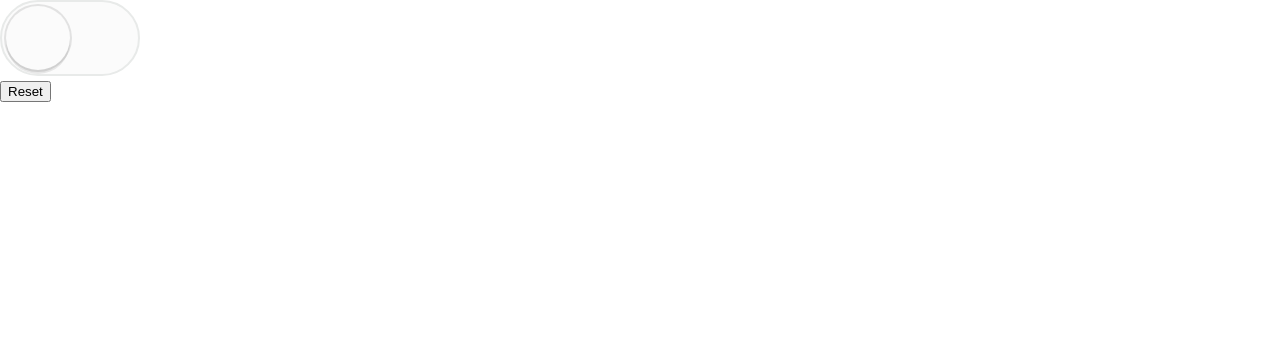
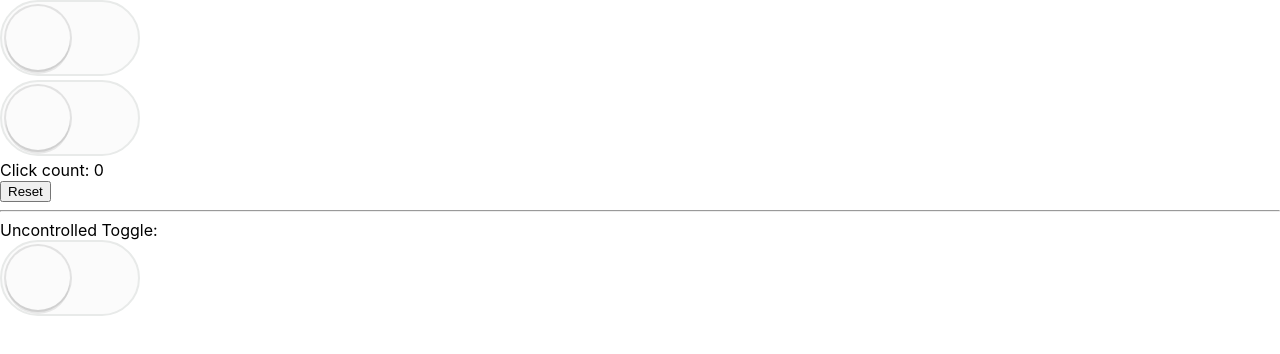
Before and after one commit to Kaycodes11/react-patterns, a React (Create React App) app: page / in a window 1280 px wide. Shown: the top 354 px of the page. Built offline with nearby package versions, Linux system fonts and the light colour scheme.

Commit message:
state reducer has updated

```diff
--- a/src/App4.tsx
+++ b/src/App4.tsx
@@ -3,13 +3,14 @@ import {Switch} from "./exercise-related/switch";
 
 // State Reducer
 const callAll = (...fns: any[]) => (...args: any[]) => fns.forEach((fn) => fn && fn(args));
+const actionTypes = { toggle: "toggle", reset: "reset" }
 
 function toggleReducer(state: Record<string, any>, {type, initialState}) {
     switch (type) {
-        case 'toggle': {
+        case actionTypes.toggle: {
             return {on: !state.on}
         }
-        case 'reset': {
+        case actionTypes.reset: {
             return initialState;
         }
         default:
@@ -23,8 +24,8 @@ function useToggle({initialOn = false, reducer = toggleReducer}) {
     const {on} = state;
 
     // @ts-ignore
-    const toggle = () => dispatch({type: "toggle"});
-    const reset = () => dispatch({type: "reset", initialState});
+    const toggle = () => dispatch({type: actionTypes.toggle});
+    const reset = () => dispatch({type: actionTypes.reset, initialState});
 
     // @ts-ignore
     function getTogglerProps({onClick, ...props}: any = {}) {
@@ -45,8 +46,8 @@ function useToggle({initialOn = false, reducer = toggleReducer}) {
     return {on, toggle, reset, getTogglerProps, getResetterProps};
 }
 
-// export { useToggle, toggleReducer }
-// import { useToggle, toggleReducer } from "./use-toggle"
+// export { useToggle, toggleReducer, actionTypes }
+// import { useToggle, toggleReducer, actionTypes } from "./use-toggle"
 
 
 function App() {
@@ -54,7 +55,7 @@ function App() {
     const clickedTooMuch = timesClicked >= 4;
 
     function toggleStateReducer(state, action) {
-        if (action.type === 'toggle' && clickedTooMuch) {
+        if (action.type === actionTypes.toggle && clickedTooMuch) {
             return {on: state.on};
         }
         // otherwise sent to this reducer with state, action as arguments
--- /dev/null
+++ b/src/App5.tsx
@@ -0,0 +1,111 @@
+import * as React from 'react';
+import {Switch} from "./exercise-related/switch";
+
+// control props
+const callAll = (...fns: any[]) => (...args: any[]) => fns.forEach(fn => fn && fn(args));
+
+
+const actionTypes = {toggle: "toggle", reset: "reset"};
+
+function toggleReducer(state: Record<string, any>, {type, initialState}) {
+    switch (type) {
+        case actionTypes.toggle: {
+            return {on: !state.on}
+        }
+        case actionTypes.reset: {
+            return initialState;
+        }
+        default:
+            throw new Error(`Unsupported error types is : ${type}`);
+    }
+}
+
+function useToggle({initialOn = false, reducer = toggleReducer, onChange, on: controlledOn}) {
+    const {current: initialState} = React.useRef<{ on: boolean }>({on: initialOn});
+    const [state, dispatch] = React.useReducer(reducer, initialState);
+    const onIsControlled = controlledOn != null; // it will evaluate to either true/false
+    const on = onIsControlled ? controlledOn : state.on;
+
+    function dispatchWithChange(action) {
+        if (!onIsControlled) {
+            dispatch(action);
+        }
+        const newState = reducer({...state, on}, action);
+        onChange?.(newState, action); // onChange(reducer(state, action), action)
+    }
+
+    // @ts-ignore
+    const toggle = () => dispatchWithChange({type: actionTypes.toggle});
+    const reset = () => dispatchWithChange({type: actionTypes.reset, initialState});
+
+    // @ts-ignore
+    function getTogglerProps({onClick, ...props}: any = {}) {
+        return {
+            'aria-pressed': on,
+            onClick: callAll(onClick, toggle),
+            ...props
+        };
+    }
+
+    function getResetterProps({onClick, ...props}: any = {}) {
+        return {
+            onClick: callAll(onClick, reset),
+            ...props
+        }
+    }
+
+    return {on, toggle, reset, getTogglerProps, getResetterProps};
+}
+
+function Toggle({on: controlledOn, onChange}: Record<string, any>) {
+    // @ts-ignore
+    const {on, getTogglerProps} = useToggle({on: controlledOn, onChange});
+    const props = getTogglerProps({on});
+    return <Switch {...props} />;
+}
+
+function App() {
+    const [bothOn, setBothOn] = React.useState(false);
+    const [timesClicked, setTimesClicked] = React.useState(0);
+
+    function handleToggleChange(state, action) {
+        if (action.type === actionTypes.toggle && timesClicked > 4) {
+            return;
+        }
+        setBothOn(state.on);
+        setTimesClicked(c => c + 1);
+    }
+
+    function handleResetClick() {
+        setBothOn(false);
+        setTimesClicked(0);
+    }
+
+    return (
+        <div>
+            <div>
+                <Toggle on={bothOn} onChange={handleToggleChange}/>
+                <Toggle on={bothOn} onChange={handleToggleChange}/>
+            </div>
+            {timesClicked > 4 ? (
+                <div data-testid="notice">
+                    Whoa, you clicked too much!
+                    <br/>
+                </div>
+            ) : (
+                <div data-testid="click-count">Click count: {timesClicked}</div>
+            )}
+            <button onClick={handleResetClick}>Reset</button>
+            <hr/>
+            <div>
+                <div>Uncontrolled Toggle:</div>
+                <Toggle
+                    onChange={(...args) => console.info('Uncontrolled Toggle onChange', ...args)
+                    }
+                />
+            </div>
+        </div>
+    );
+}
+
+export default App;
--- a/src/index.tsx
+++ b/src/index.tsx
@@ -1,7 +1,7 @@
 import React from "react";
 import ReactDOM from "react-dom/client";
 import "./index.css";
-import App from "./App4";
+import App from "./App5";
 import reportWebVitals from "./reportWebVitals";
 
 const rootElement = document.getElementById('root');
```
